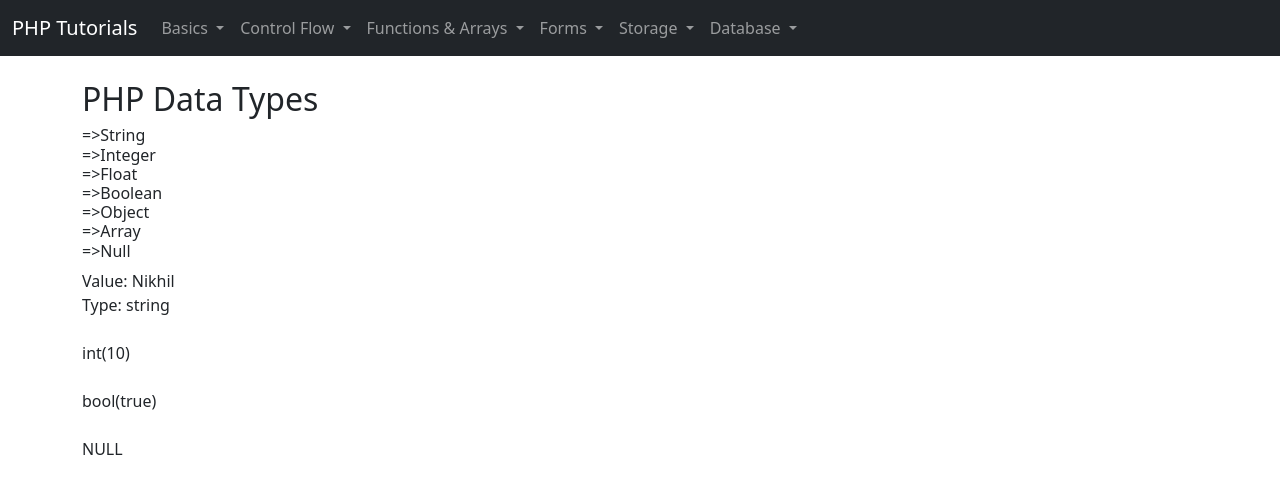
After one commit to NK-infinite/php-learning, a PHP site: page /Basics/datatypes.php in a window 1280 px wide. The commit adds this page. Shown: the top 494 px of the page. Run offline with PHP 8.4, Linux system fonts and the light colour scheme.

Commit message:
Added datatypes file

```diff
--- a/Basics/Variables.php
+++ b/Basics/Variables.php
@@ -1,11 +1,13 @@
 <!doctype html>
 <html lang="en">
+
 <head>
   <meta charset="utf-8">
   <meta name="viewport" content="width=device-width, initial-scale=1">
   <title>PHP Variables</title>
   <link href="https://cdn.jsdelivr.net/npm/bootstrap@5.3.7/dist/css/bootstrap.min.css" rel="stylesheet">
 </head>
+
 <body>
 
   <?php include '../includes/navbar.php'; ?>
@@ -34,4 +36,5 @@
 
   <script src="https://cdn.jsdelivr.net/npm/bootstrap@5.3.7/dist/js/bootstrap.bundle.min.js"></script>
 </body>
+
 </html>
--- /dev/null
+++ b/Basics/datatypes.php
@@ -0,0 +1,57 @@
+<!DOCTYPE html>
+<html lang="en">
+
+<head>
+    <meta charset="UTF-8">
+    <meta name="viewport" content="width=device-width, initial-scale=1.0">
+    <link href="https://cdn.jsdelivr.net/npm/bootstrap@5.3.7/dist/css/bootstrap.min.css" rel="stylesheet">
+
+    <title>Data Types</title>
+</head>
+
+<body>
+    <?php include '../includes/navbar.php'; ?>
+
+    <div class="container mt-4">
+        <h2>PHP Data Types</h2>
+        <h6>
+            <?Php
+            echo
+            "=>String <br>
+      =>Integer <br>
+   =>Float <br>
+   =>Boolean <br>
+   =>Object <br>
+   =>Array <br>
+   =>Null"
+            ?>
+
+        </h6>
+        <?php
+        // String
+        $str = "Nikhil";
+        echo "Value: $str <br>";
+        echo "Type: " . gettype($str) . "<br><br>";
+
+        // Integer
+        $num = 10;
+        var_dump($num);
+        echo "<br><br>";
+
+        // Boolean
+        $bool = true;
+        var_dump($bool);
+        echo "<br><br>";
+
+        // Null
+        $nullVar = null;
+        var_dump($nullVar);
+        echo "<br><br>";
+        ?>
+
+    </div>
+
+</body>
+<script src="https://cdn.jsdelivr.net/npm/bootstrap@5.3.7/dist/js/bootstrap.bundle.min.js"></script>
+
+</html>
--- a/includes/navbar.php
+++ b/includes/navbar.php
@@ -1,6 +1,6 @@
 <nav class="navbar navbar-expand-lg navbar-dark bg-dark">
   <div class="container-fluid">
-    <a class="navbar-brand" href="../LEARNPHP/index.php">PHP Tutorials</a>
+    <a class="navbar-brand" href="/Learnphp/index.php">PHP Tutorials</a>
     <button class="navbar-toggler" type="button" data-bs-toggle="collapse" data-bs-target="#navbarNav">
       <span class="navbar-toggler-icon"></span>
     </button>
@@ -14,10 +14,10 @@
             Basics
           </a>
           <ul class="dropdown-menu">
-            <li><a class="dropdown-item" href="/LEARNPHP/Basics/Introduction.php">Introduction</a></li>
-            <li><a class="dropdown-item" href="/LEARNPHP/Basics/Variables.php">Variables</a></li>
-            <li><a class="dropdown-item" href="datatypes.php">Data Types</a></li>
-            <li><a class="dropdown-item" href="operators.php">Operators</a></li>
+            <li><a class="dropdown-item" href="/Learnphp/Basics/Introduction.php">Introduction</a></li>
+            <li><a class="dropdown-item" href="/Learnphp/Basics/Variables.php">Variables</a></li>
+            <li><a class="dropdown-item" href="/Learnphp/Basics/datatypes.php">Data Types</a></li>
+            <li><a class="dropdown-item" href="/Learnphp/Basics/operators.php">Operators</a></li>
           </ul>
         </li>
 
--- a/index.php
+++ b/index.php
@@ -1,11 +1,13 @@
 <!doctype html>
 <html lang="en">
+
 <head>
   <meta charset="utf-8">
   <meta name="viewport" content="width=device-width, initial-scale=1">
   <title>PHP</title>
   <link href="https://cdn.jsdelivr.net/npm/bootstrap@5.3.7/dist/css/bootstrap.min.css" rel="stylesheet">
 </head>
+
 <body>
 
   <?php include 'includes/navbar.php'; ?>
@@ -46,4 +48,5 @@
 
   <script src="https://cdn.jsdelivr.net/npm/bootstrap@5.3.7/dist/js/bootstrap.bundle.min.js"></script>
 </body>
+
 </html>
```
Also changed, not shown: Basics/Introduction.php (+10 -0 lines). Lines whose indentation alone changed are shown as unchanged.
